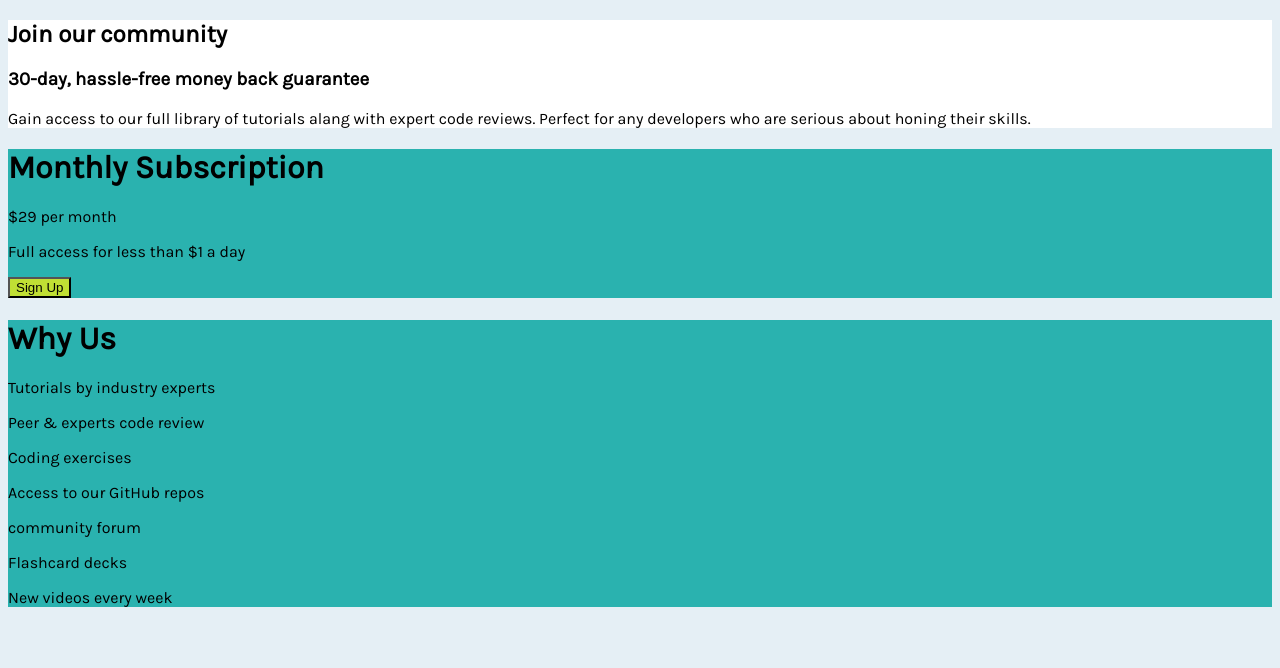
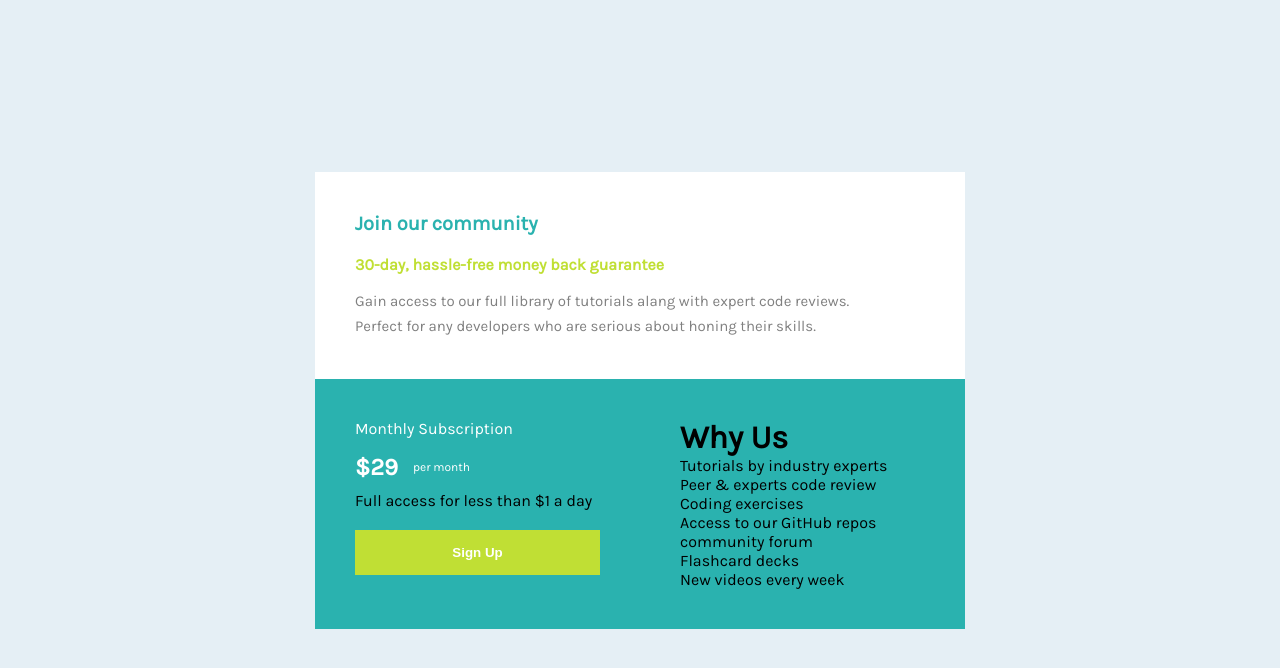
Before and after one commit to luiscabezasdev/single-price-grid-component, a website: page index.html in a window 1280 px wide. Drawn offline with Linux system fonts and the light colour scheme.

Commit message:
Estilos Grid

```diff
--- a/index.html
+++ b/index.html
@@ -12,11 +12,11 @@
     <div class="card__join">
       <h2 class="card__title">Join our community</h2>
       <h3 class="card__secundary">30-day, hassle-free money back guarantee</h3>
-      <p class="card__content">Gain access to our full library of tutorials alang with expert code reviews. Perfect for any developers who are serious about honing their skills.</p>
+      <p class="card__content">Gain access to our full library of tutorials alang with expert code reviews. <br/> Perfect for any developers who are serious about honing their skills.</p>
     </div>
     <div class="card__subscribe">
       <h1 class="card__subscribe--title">Monthly Subscription</h1>
-      <p class="card__subscribe--price">$29 <span class="card__subscribe--light">per month</span></p>
+        <p class="card__subscribe--price">$29 <span class="card__subscribe--light">per month</span></p>
       <p class="card__subscribe--description">Full access for less than $1 a day</p>
       <button class="card__subscribe--btn">Sign Up</button>
     </div>
--- a/style.css
+++ b/style.css
@@ -9,23 +9,92 @@
   --font: 'Karla', sans-serif;
 }
 
+* {
+  margin: 0;
+  padding: 0;
+  box-sizing: border-box;
+}
+
 body {
+  display: flex;
+  flex-direction: column;
+  justify-content: center;
+  max-width: 650px;
+  height: 100vh;
+  margin: auto;
   background-color: var(--color-neutral-light);
   font-family: var(--font);
 }
 
+.card__container {
+  display: grid;
+  grid-template-columns: 1fr 1fr;
+  grid-template-rows: auto 1fr;
+}
+
 .card__join {
+  grid-column: 1 / 3;
+  padding: 40px;
   background-color: var(--color-white);
 }
 
+.card__title {
+  font-size: 20px;;
+  color: var(--color-primary);
+  padding-bottom: 20px;
+}
+
+.card__secundary {
+  color: var(--color-primary-bright);
+  font-size: 16px;
+  font-weight: 600;;
+  padding-bottom: 15px;
+}
+
+.card__content {
+  color: gray;
+  font-size: 15px;
+  line-height: 25px;
+}
+
 .card__subscribe {
+  padding: 40px;
   background-color: var(--color-primary);
+}
+
+.card__subscribe--title {
+  color: var(--color-white);
+  font-size: 16px;
+  font-weight: 400;
+  padding-bottom: 15px;
+}
+
+.card__subscribe--price {
+  display: flex;
+  align-items: center;
+  color: var(--color-white);
+  font-size: 24px;
+  font-weight: 600;
+  padding-bottom: 10px;
+}
+
+.card__subscribe--light {
+  padding-left: 15px;
+  font-size: 12px;
+  font-weight: 300;
 }
 
 .card__subscribe--btn {
   background-color: var(--color-primary-bright);
+  width: 100%;
+  padding: 15px;
+  margin-top: 20px;
+  border: none;
+  color: var(--color-white);
+  font-weight: 600;
 }
 
 .card__description {
+  padding: 40px;
   background-color: var(--color-primary);
 }
```
